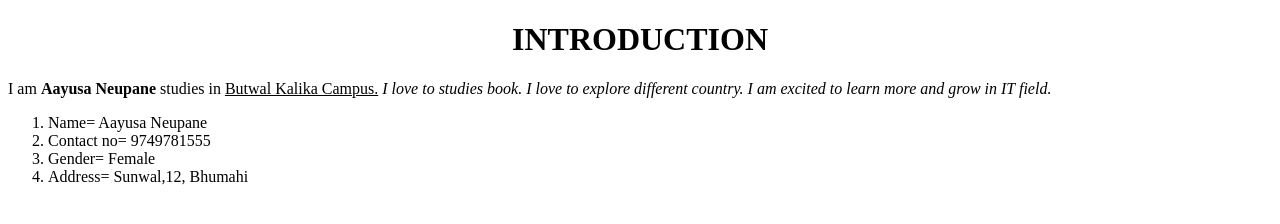
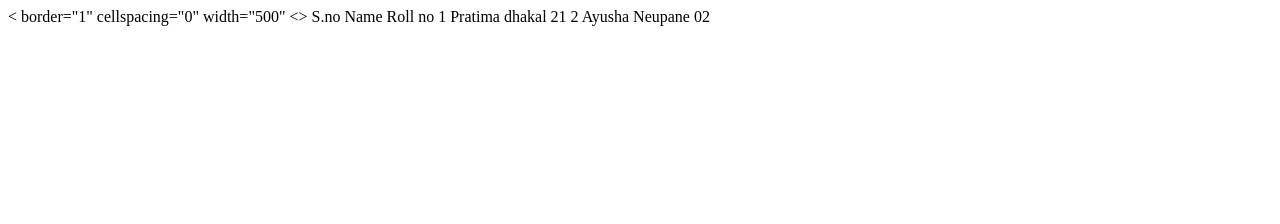
Before and after one commit to moon366/LEARNING-HTML, a plain HTML site: page aayusa.html in a window 1280 px wide. Drawn offline with Linux system fonts and the light colour scheme.

Commit message:
learn table list

```diff
--- a/aayusa.html
+++ b/aayusa.html
@@ -6,21 +6,23 @@
     <title>aayusa</title>
   </head>
   <body>
-    <center><h1>INTRODUCTION</h1></center>
-    <p>
-      I am <b>Aayusa Neupane</b> studies in <u>Butwal Kalika Campus.</u>
-      <i
-        >I love to studies book. I love to explore different country. I am
-        excited to learn more and grow in IT field.</i
-      >
-    </p>
+    < border="1" cellspacing="0" width="500"
+    <>
+      <th>S.no</th>
+      <th>Name</th>
+      <th>Roll no</th>
+      <tr>
+        <td>1 </td>
+        <td> Pratima dhakal</td>
+        <td>21</td>
+        <tr>
+        </tr>
+        <td> 2</td>
+        <td> Ayusha Neupane</td>
+        <td>02</td>
 
-    <ol>
-      <li>Name= Aayusa Neupane</li>
-      <li>Contact no= 9749781555</li>
-      <li>Gender= Female</li>
-      <li>Address= Sunwal,12, Bhumahi</li>
+      </tr>
 
-    </ol>
-  </body>
+      <p style=" color:blue"
+</body>
 </html>
```
Also changed, not shown: pratima.dhakal.html (added).
